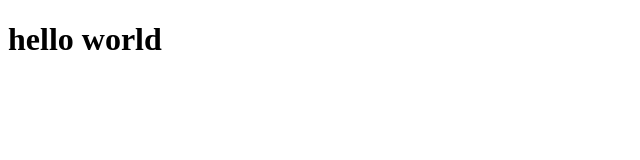
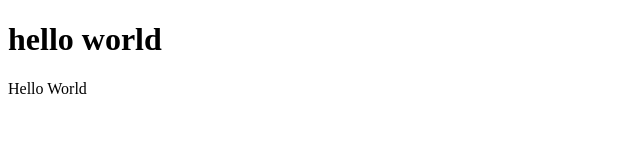
Before and after one commit to chynbolot/project1, a plain HTML site: page index.html in a window 1280 px wide. Shown: the whole page, without its empty margins (0-640 px from the left). Drawn offline with Linux system fonts and the light colour scheme.

Commit message:
div tag added

```diff
--- a/index.html
+++ b/index.html
@@ -12,6 +12,9 @@
         alert(1)
     </script>
     <script src="script.js"></script> -->
+    <div>
+        Hello World
+    </div>
     <script src="jscript.js"></script>
 </body>
 </html>
```
